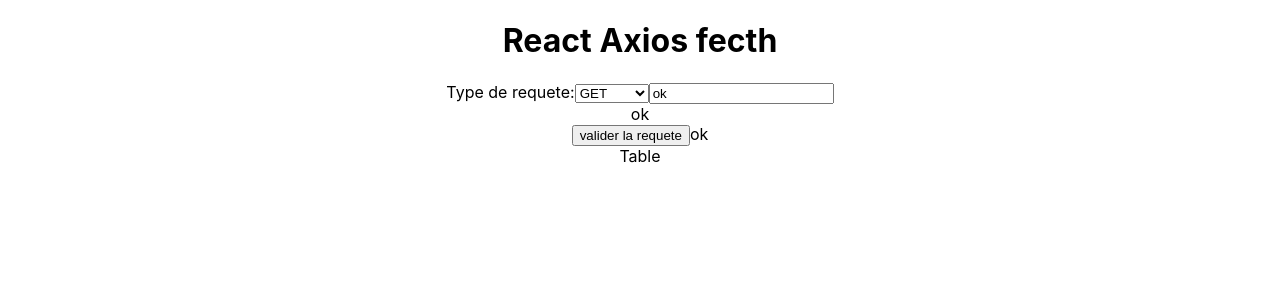
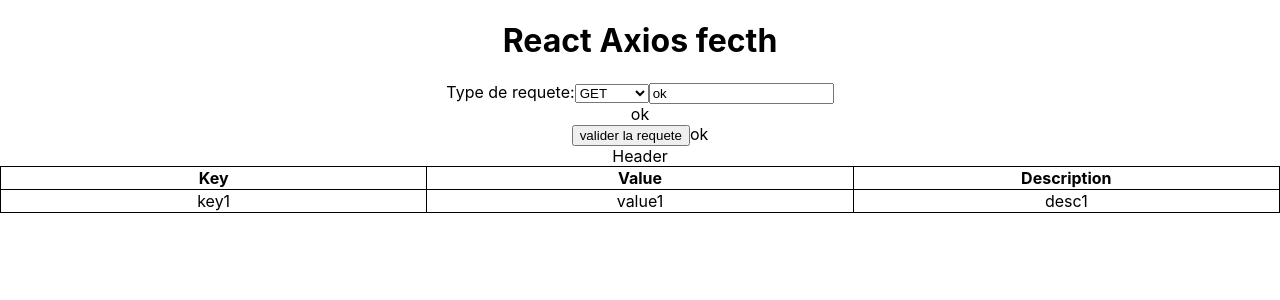
Before and after one commit to tom-ruiz/Dragon_WebServices, a React (Create React App) app in the folder ws-dragons-donjon/client/: page / in a window 1280 px wide. Shown: the top 300 px of the page. Built offline with nearby package versions, Linux system fonts and the light colour scheme; no server answers.

Commit message:
création de la structure de la table pour le header

```diff
--- a/ws-dragons-donjon/client/package.json
+++ b/ws-dragons-donjon/client/package.json
@@ -11,6 +11,7 @@
     "react": "^18.0.0",
     "react-dom": "^18.0.0",
     "react-scripts": "5.0.1",
+    "sass": "^1.51.0",
     "web-vitals": "^2.1.4"
   },
   "scripts": {
--- a/ws-dragons-donjon/client/src/components/Table.jsx
+++ b/ws-dragons-donjon/client/src/components/Table.jsx
@@ -1,11 +1,24 @@
 import React from 'react'
 import Body from './Body'
+import '../style/table.scss'
 
 export default function Table() {
     return (
         <>
+            <div>Header</div>
+            <table className='table-main'>
+                <tr className='table-head'>
+                    <td>Key</td>
+                    <td>Value</td>
+                    <td>Description</td>
+                </tr>
+                <tr>
+                    <td>key1</td>
+                    <td>value1</td>
+                    <td>desc1</td>
+                </tr>
 
-            <div>Table</div>
+            </table>
             {/* // <Params /> */}
             <Body />
             {/* // <Headers /> */}
--- /dev/null
+++ b/ws-dragons-donjon/client/src/style/table.scss
@@ -0,0 +1,14 @@
+.table {
+    &-main {
+        border-collapse: collapse;
+        width: 100%;
+
+        td {
+            border: 1px solid black;
+            width: calc(100% / 3);
+        }
+    }
+    &-head{
+        font-weight: bold;
+    }
+}
```
Also changed, not shown: 1 other file (tests, documents, lock files or other folders).
